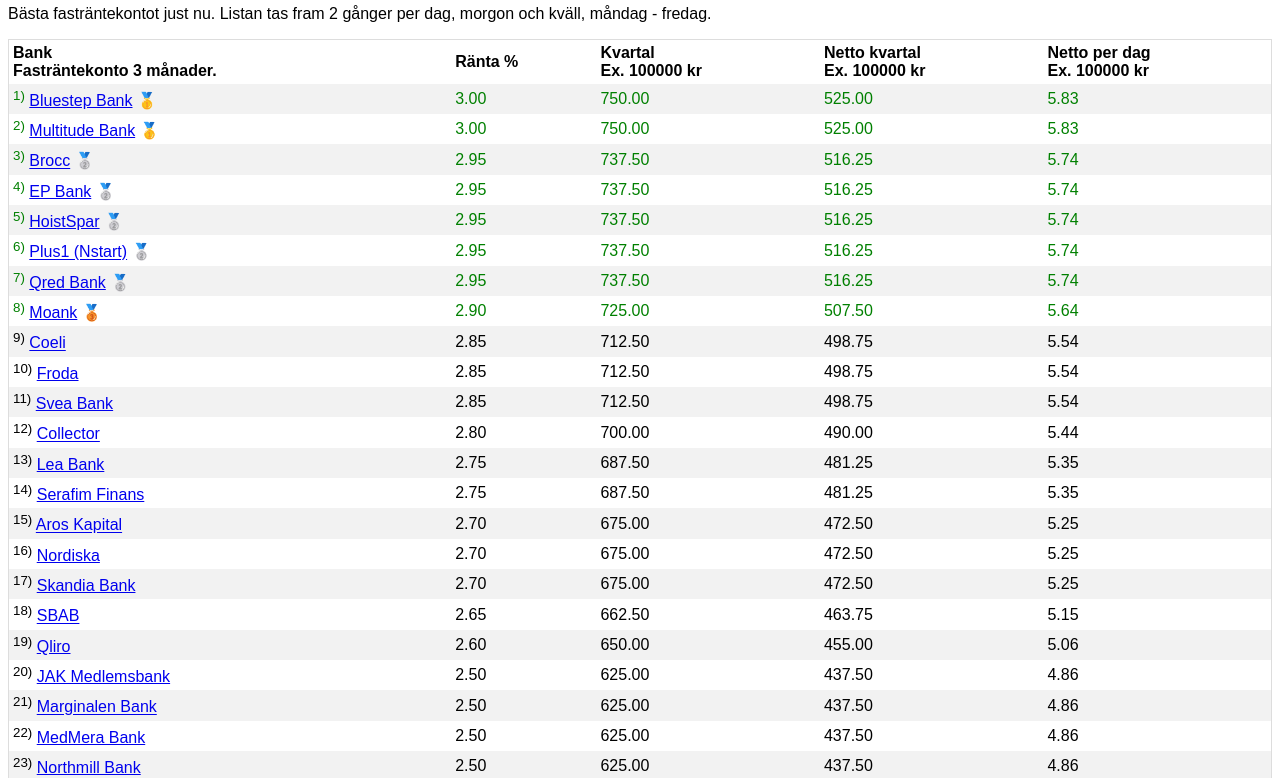
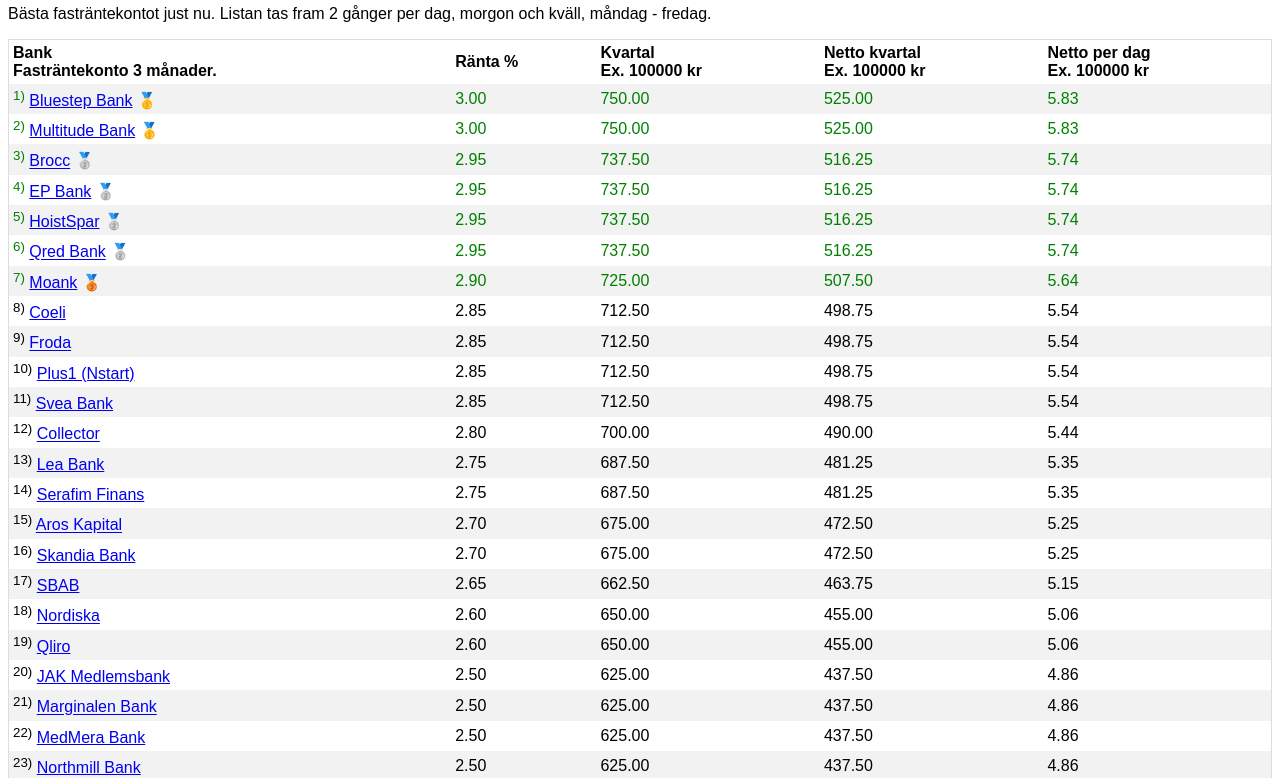
Before and after one commit to MattClayton3/Sparguiden, a website: page index.html in a window 1280 px wide. Shown: the part 70-848 px from the top of the page. Drawn offline with Linux system fonts and the light colour scheme.

Commit message:
Hoist fix

```diff
--- a/index.html
+++ b/index.html
@@ -20,7 +20,7 @@
 </style>
 </head>
 <body>
-<h2><span style='font-size:30px;'>&#128200;</span> Sparguiden 2025-05-06_06-39-12</h2>
+<h2><span style='font-size:30px;'>&#128200;</span> Sparguiden 2025-05-08_19-10-28</h2>
 <p>Bästa fasträntekontot just nu. Listan tas fram 2 gånger per dag, morgon och kväll, måndag - fredag.</p>
 <div style="overflow-x:auto;">
   <table>
@@ -67,35 +67,35 @@
     <td style="color:green"> 5.74 </td>
   </tr>
   <tr>
-    <td style="color:green"> <sup>6)</sup> <a href="https://www.plus1.com/" target="_blank">Plus1 (Nstart)</a> &#129352; </td>
+    <td style="color:green"> <sup>6)</sup> <a href="https://www.qred.se/sparkonto" target="_blank">Qred Bank</a> &#129352; </td>
     <td style="color:green"> 2.95 </td>
     <td style="color:green"> 737.50 </td>
     <td style="color:green"> 516.25 </td>
     <td style="color:green"> 5.74 </td>
   </tr>
   <tr>
-    <td style="color:green"> <sup>7)</sup> <a href="https://www.qred.se/sparkonto" target="_blank">Qred Bank</a> &#129352; </td>
-    <td style="color:green"> 2.95 </td>
-    <td style="color:green"> 737.50 </td>
-    <td style="color:green"> 516.25 </td>
-    <td style="color:green"> 5.74 </td>
-  </tr>
-  <tr>
-    <td style="color:green"> <sup>8)</sup> <a href="https://www.moank.se/spara-pengar" target="_blank">Moank</a> &#129353; </td>
+    <td style="color:green"> <sup>7)</sup> <a href="https://www.moank.se/spara-pengar" target="_blank">Moank</a> &#129353; </td>
     <td style="color:green"> 2.90 </td>
     <td style="color:green"> 725.00 </td>
     <td style="color:green"> 507.50 </td>
     <td style="color:green"> 5.64 </td>
   </tr>
   <tr>
-    <td style="color:black"> <sup>9)</sup> <a href="https://coeli.se/spara/" target="_blank">Coeli</a>  </td>
+    <td style="color:black"> <sup>8)</sup> <a href="https://coeli.se/spara/" target="_blank">Coeli</a>  </td>
     <td style="color:black"> 2.85 </td>
     <td style="color:black"> 712.50 </td>
     <td style="color:black"> 498.75 </td>
     <td style="color:black"> 5.54 </td>
   </tr>
   <tr>
-    <td style="color:black"> <sup>10)</sup> <a href="https://www.froda.se/sparkonto" target="_blank">Froda</a>  </td>
+    <td style="color:black"> <sup>9)</sup> <a href="https://www.froda.se/sparkonto" target="_blank">Froda</a>  </td>
+    <td style="color:black"> 2.85 </td>
+    <td style="color:black"> 712.50 </td>
+    <td style="color:black"> 498.75 </td>
+    <td style="color:black"> 5.54 </td>
+  </tr>
+  <tr>
+    <td style="color:black"> <sup>10)</sup> <a href="https://www.plus1.com/" target="_blank">Plus1 (Nstart)</a>  </td>
     <td style="color:black"> 2.85 </td>
     <td style="color:black"> 712.50 </td>
     <td style="color:black"> 498.75 </td>
@@ -137,25 +137,25 @@
     <td style="color:black"> 5.25 </td>
   </tr>
   <tr>
-    <td style="color:black"> <sup>16)</sup> <a href="https://www.nordiska.se/spara/" target="_blank">Nordiska</a>  </td>
+    <td style="color:black"> <sup>16)</sup> <a href="https://www.skandia.se/vardagstjanster/konton-kort/fastrantekonto/" target="_blank">Skandia Bank</a>  </td>
     <td style="color:black"> 2.70 </td>
     <td style="color:black"> 675.00 </td>
     <td style="color:black"> 472.50 </td>
     <td style="color:black"> 5.25 </td>
   </tr>
   <tr>
-    <td style="color:black"> <sup>17)</sup> <a href="https://www.skandia.se/vardagstjanster/konton-kort/fastrantekonto/" target="_blank">Skandia Bank</a>  </td>
-    <td style="color:black"> 2.70 </td>
-    <td style="color:black"> 675.00 </td>
-    <td style="color:black"> 472.50 </td>
-    <td style="color:black"> 5.25 </td>
-  </tr>
-  <tr>
-    <td style="color:black"> <sup>18)</sup> <a href="https://www.sbab.se/1/privat/spara/sparkonto/fastrantekonto.html?content=second" target="_blank">SBAB</a>  </td>
+    <td style="color:black"> <sup>17)</sup> <a href="https://www.sbab.se/1/privat/spara/sparkonto/fastrantekonto.html?content=second" target="_blank">SBAB</a>  </td>
     <td style="color:black"> 2.65 </td>
     <td style="color:black"> 662.50 </td>
     <td style="color:black"> 463.75 </td>
     <td style="color:black"> 5.15 </td>
+  </tr>
+  <tr>
+    <td style="color:black"> <sup>18)</sup> <a href="https://www.nordiska.se/spara/" target="_blank">Nordiska</a>  </td>
+    <td style="color:black"> 2.60 </td>
+    <td style="color:black"> 650.00 </td>
+    <td style="color:black"> 455.00 </td>
+    <td style="color:black"> 5.06 </td>
   </tr>
   <tr>
     <td style="color:black"> <sup>19)</sup> <a href="https://www.qliro.com/sv-se/spara" target="_blank">Qliro</a>  </td>
```
Also changed, not shown: tests/ranta2.spec.ts (+1 -1 lines).
